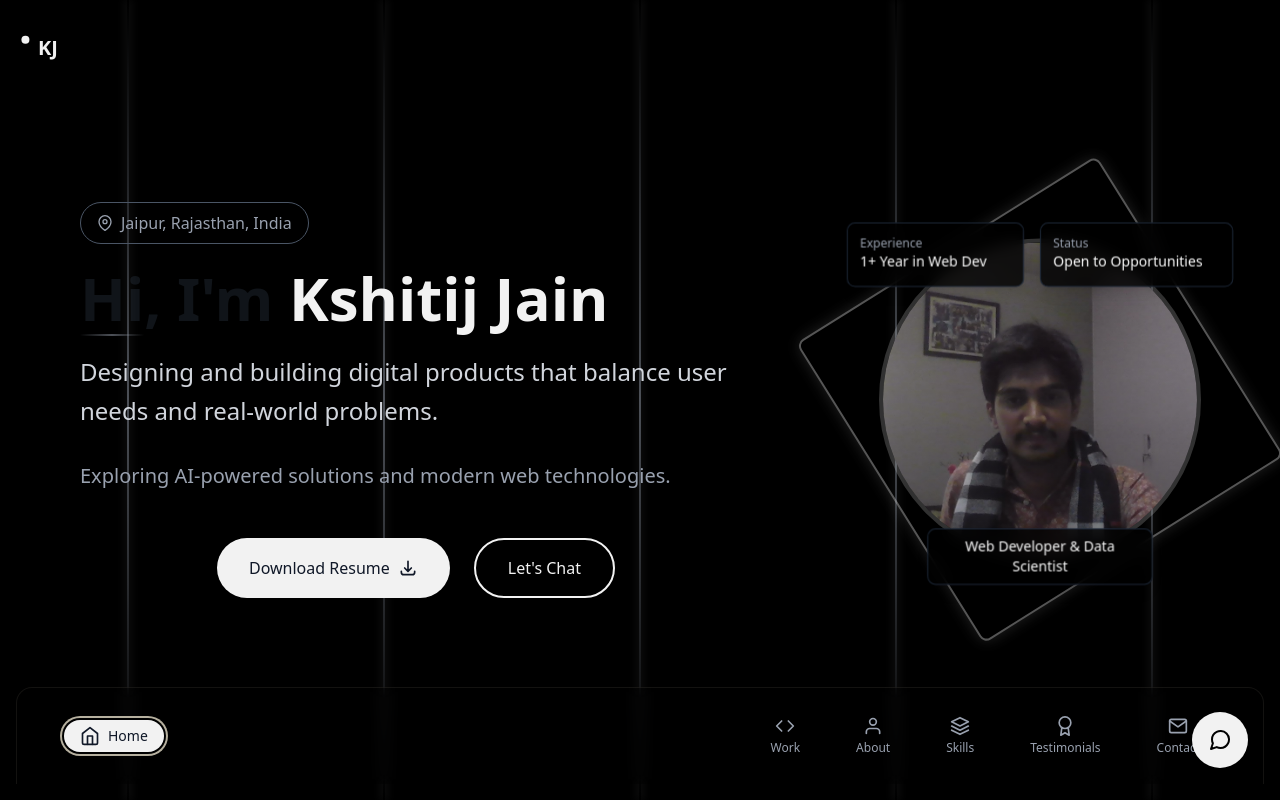
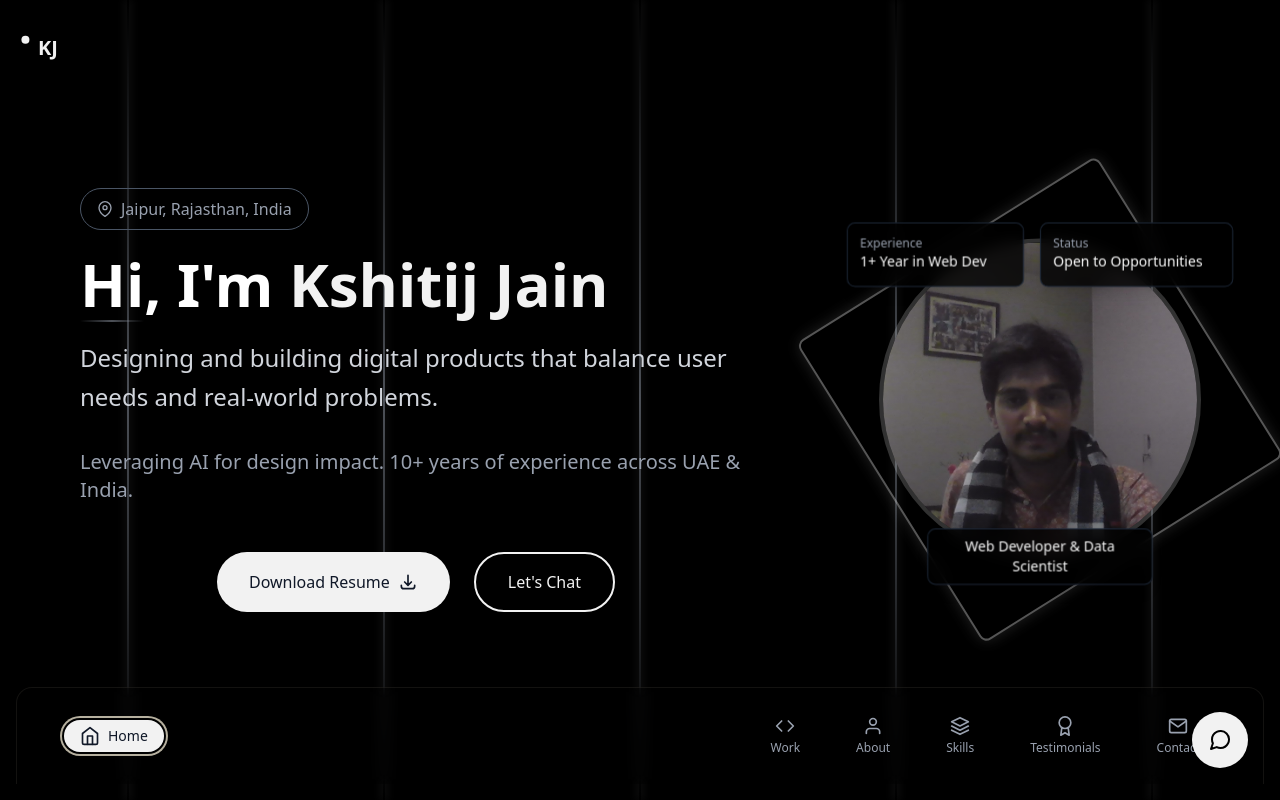
Before and after one commit to NEGO2522/Portfolio-one, a React (Vite) app: page / in a window 1280 px wide. Shown: the top 800 px of the page. Built offline with nearby package versions, Linux system fonts and the light colour scheme.

Commit message:
Update the comment

```diff
--- a/src/Pages/Home.jsx
+++ b/src/Pages/Home.jsx
@@ -111,7 +111,7 @@ export default function Home() {
                 </motion.div>
               </div>
               <div className="relative">
-                <h1 className="text-5xl md:text-6xl font-bold mb-6 text-center md:text-left text-gray-700/30">
+                <h1 className="text-5xl md:text-6xl font-bold mb-6 text-center md:text-left">
                   Hi, I'm <span className="text-[#F2F2F2]">Kshitij Jain</span>
                 </h1>
                 <div className="absolute -bottom-2 left-0 w-16 h-0.5 bg-gradient-to-r from-transparent via-gray-400/50 to-transparent"></div>
@@ -132,7 +132,7 @@ export default function Home() {
               animate={{ opacity: 1, y: 0 }}
               transition={{ delay: 0.4, duration: 0.8 }}
             >
-             Exploring AI-powered solutions and modern web technologies.
+              Leveraging AI for design impact. 10+ years of experience across UAE & India.
             </motion.p>
 
             <motion.div
```
